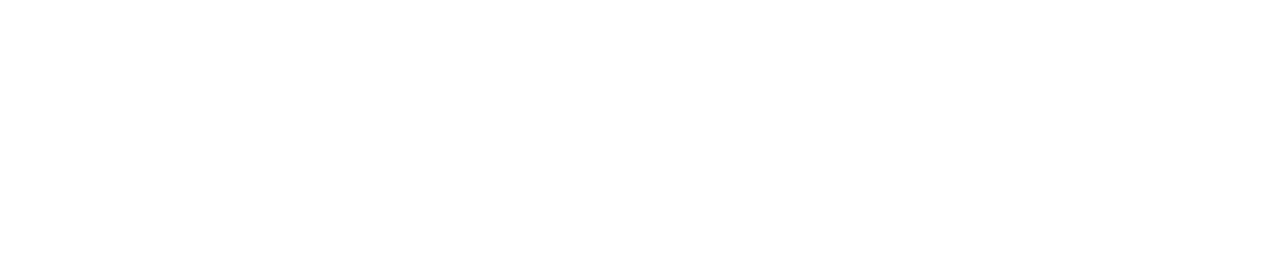
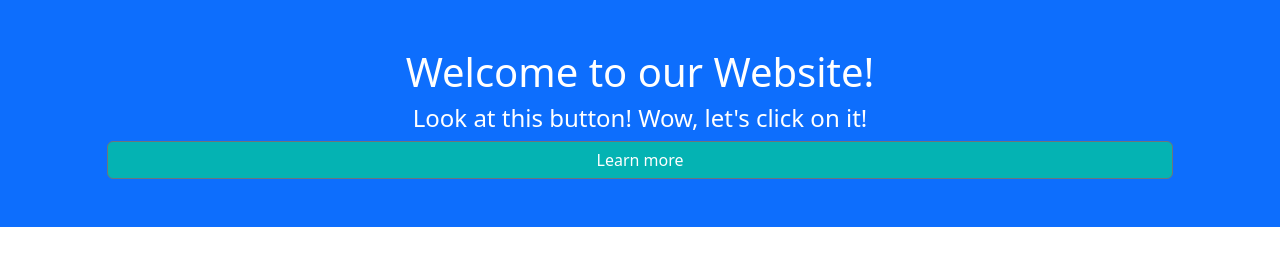
Before and after one commit to husnaingujjar170/Web-Assignment-2, a plain HTML site: page Assignment2_task3/Bootstrappract.html in a window 1280 px wide. Drawn offline with nearby package versions, Linux system fonts and the light colour scheme.

Commit message:
git add "Assignment2_task3" git commit -m "Assignment2_task3"

```diff
--- a/Assignment2_task3/Bootstrappract.html
+++ b/Assignment2_task3/Bootstrappract.html
@@ -8,6 +8,11 @@
   <script src="https://cdn.jsdelivr.net/npm/bootstrap@5.3.2/dist/js/bootstrap.bundle.min.js"></script>
 </head>
 <body>
+    <div class="container-fluid p-5 bg-primary text-white text-center">
+        <h1>Welcome to our Website!</h1>
+        <h4>Look at this button! Wow, let's click on it!</h4>
+        <button class="btn btn-secondary " style="width: 90%; background-color: rgb(4, 179, 179);" >Learn more</button>
+      </div>
 
 </body>
 </html>
```
